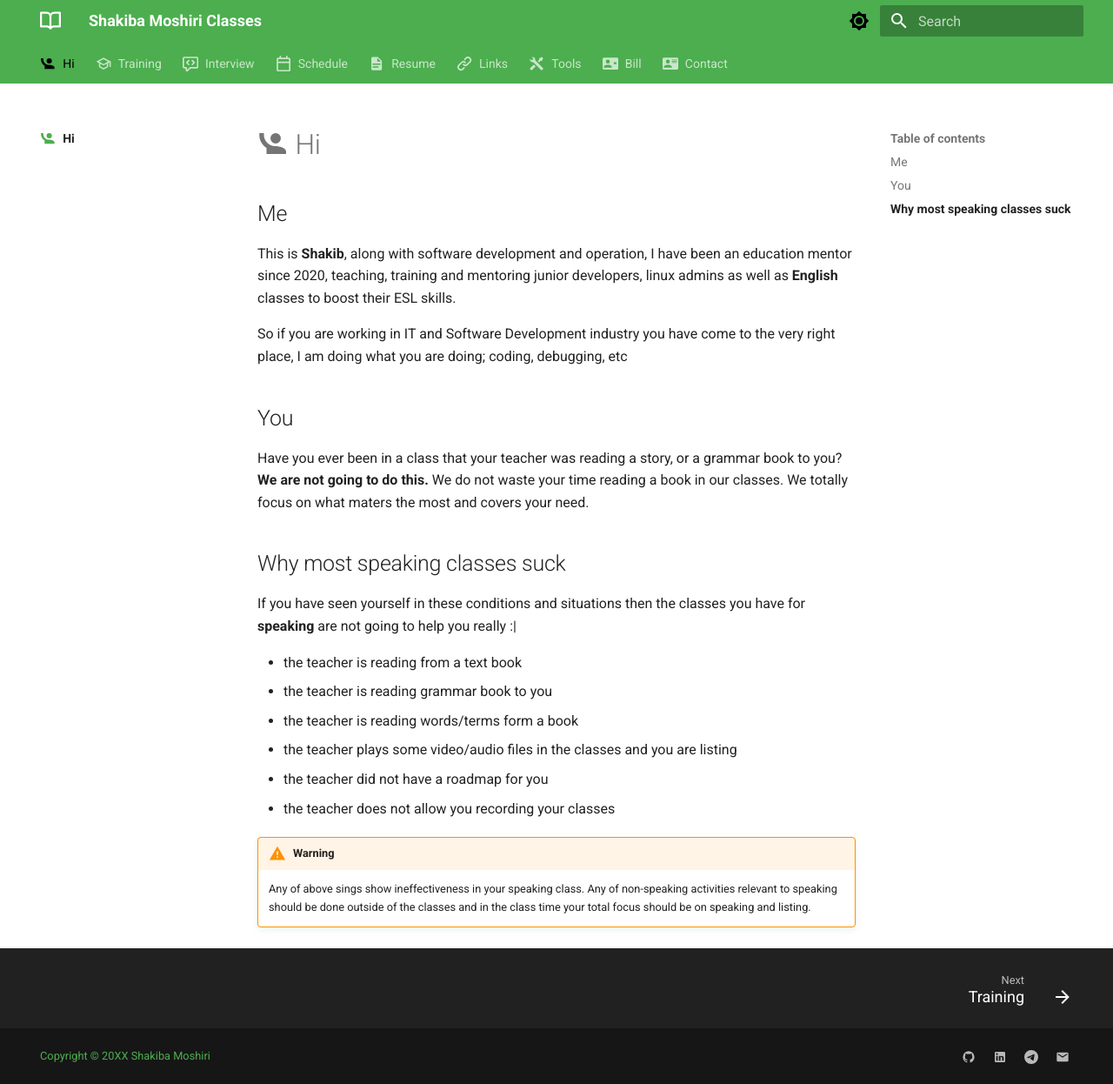
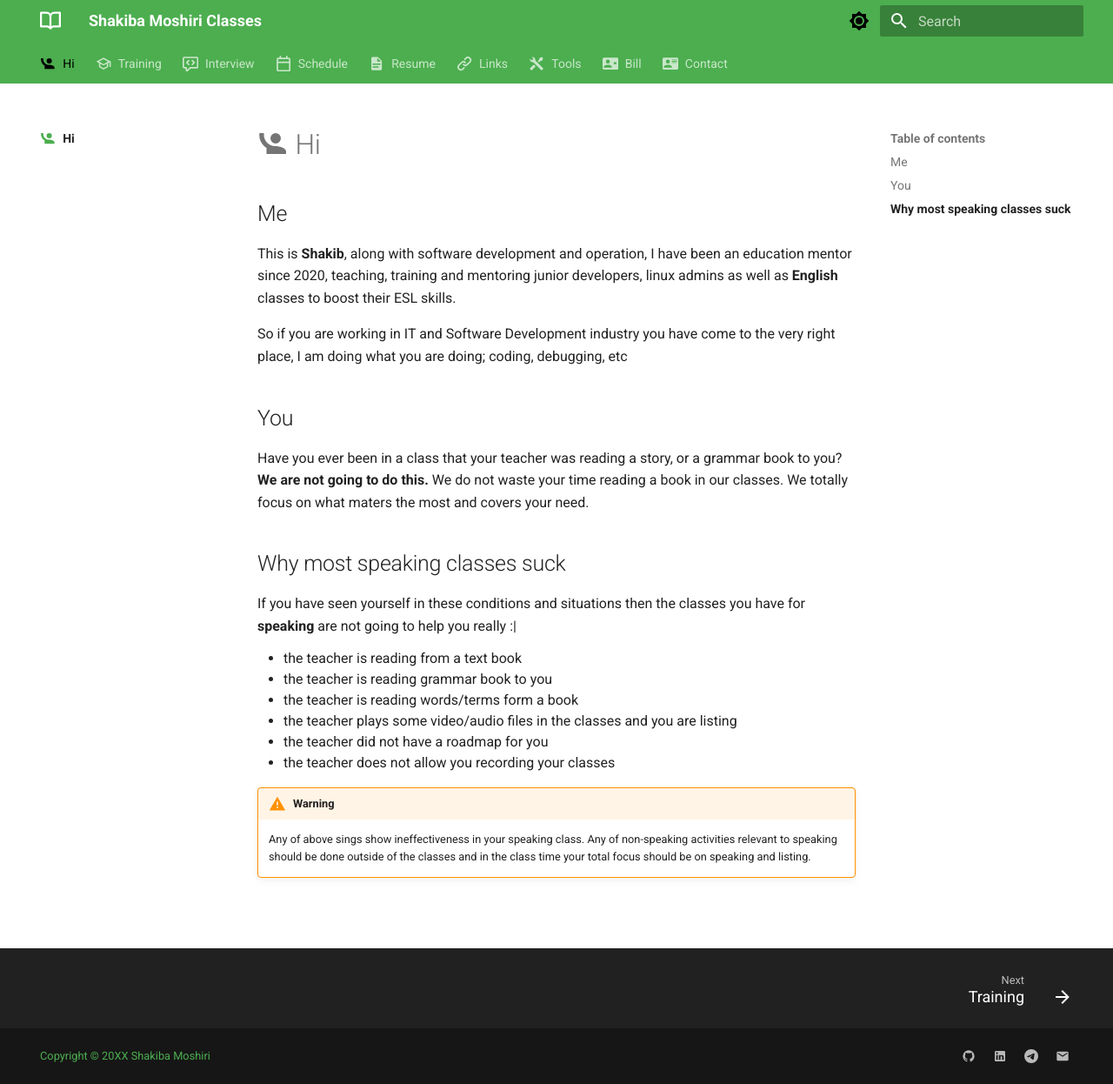
Before and after one commit to shakibamoshiri/classes, an MkDocs documentation site: the page built from docs/index.md, in a window 1280 px wide and 1246 px high. Shown: the whole window at 87% size. Built offline with MkDocs 1.6.1 and Material for MkDocs 9.7.7, drawn with Linux system fonts in a browser that asks for light colours.

Commit message:
Make line-height: 1; global

```diff
--- a/docs/stylesheets/extra.css
+++ b/docs/stylesheets/extra.css
@@ -1,3 +1,7 @@
+.md-typeset ol li, .md-typeset ul li {
+    line-height: 1;
+}
+
 [data-md-color-primary=green] {
 
     .md-nav__link {
--- a/mkdocs.yml
+++ b/mkdocs.yml
@@ -193,5 +193,4 @@ plugins:
   - search
   # - git-authors
   - git-revision-date-localized:
-      enable_creation_date: true
       type: date
```
